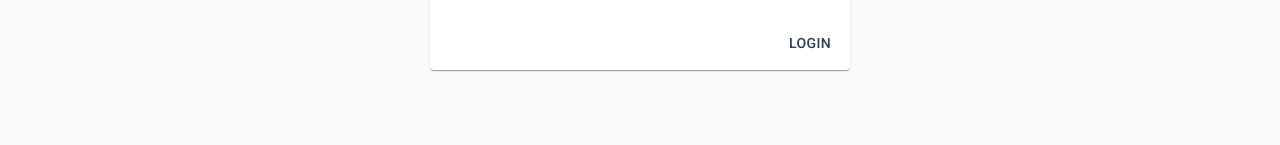
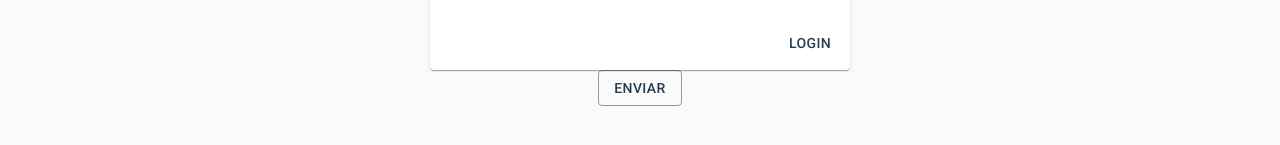
Before and after one commit to pabloi09/concierge, a React (Create React App) app: page /login in a window 1280 px wide. Shown: the part 249-394 px from the top of the page. Built offline with nearby package versions, Linux system fonts and the light colour scheme.

Commit message:
DialogComponent created

```diff
--- /dev/null
+++ b/src/components/DialogComponent.js
@@ -0,0 +1,47 @@
+import React, { Component } from 'react';
+import Button from '@material-ui/core/Button';
+import Dialog from '@material-ui/core/Dialog';
+import DialogActions from '@material-ui/core/DialogActions';
+import DialogContent from '@material-ui/core/DialogContent';
+import DialogContentText from '@material-ui/core/DialogContentText';
+import DialogTitle from '@material-ui/core/DialogTitle';
+
+
+export default function DialogComponent(props) {
+
+    const [open, setOpen] = React.useState(false);
+
+    const handleClickOpen = () => {
+      setOpen(true);
+      //Acción submit
+      props.submitAction();
+    };
+
+    const handleClose1 = () => {
+      setOpen(false);
+      //Acción close 1
+      props.action1();
+    };
+
+    const handleClose2 = () => {
+      setOpen(false);
+      //Acción close 2
+      props.action2();
+    };
+
+    return (
+        <div style={{display: "flex", flexDirection: "column", alignItems: "center"}}>
+            <Button variant="outlined" color="primary" onClick={handleClickOpen}>{props.textButton}</Button>
+            <Dialog open={open} onClose={handleClose2} aria-labelledby="alert-dialog-title" aria-describedby="alert-dialog-description" >
+            <DialogTitle id="alert-dialog-title">{props.title}</DialogTitle>
+            <DialogContent>
+                <DialogContentText id="alert-dialog-description">{props.text}</DialogContentText>
+            </DialogContent>
+            <DialogActions>
+                <Button onClick={handleClose1} color="primary">{props.action1name}</Button>
+                <Button onClick={handleClose2} color="primary" autoFocus>{props.action2name}</Button>
+            </DialogActions>
+            </Dialog>
+        </div>
+    );
+}
--- a/src/components/UserApp.js
+++ b/src/components/UserApp.js
@@ -17,6 +17,7 @@ import StayPage from "./StayPage"
 import OrderStatusCard from "./OrderStatusCard"
 import {login, logout} from "../redux/user/actions"
 import { connect } from "react-redux"
+import DialogComponent from "./DialogComponent"
 
 
 class UserApp extends Component {
@@ -29,6 +30,15 @@ class UserApp extends Component {
                         <Switch>
                             <Route path="/login">
                                 <LoginUserPage login={this.props.login}/>
+                                <DialogComponent
+                                    submitAction={()=>{console.log("Formulario enviado")}}
+                                    textButton="Enviar"
+                                    title="Hola"
+                                    text="Su solicitud se ha procesado correctamente"
+                                    action1name="Ver solicitudes"
+                                    action1={()=>{console.log("1-ver solicitudes")}}
+                                    action2name="Volver al inicio"
+                                    action2={()=>{console.log("2-volver al inicio")}} />
                             </Route>
                             <Route path="/perfil">
                                 <ProfilePage logged={this.props.loggedIn}/>
```
